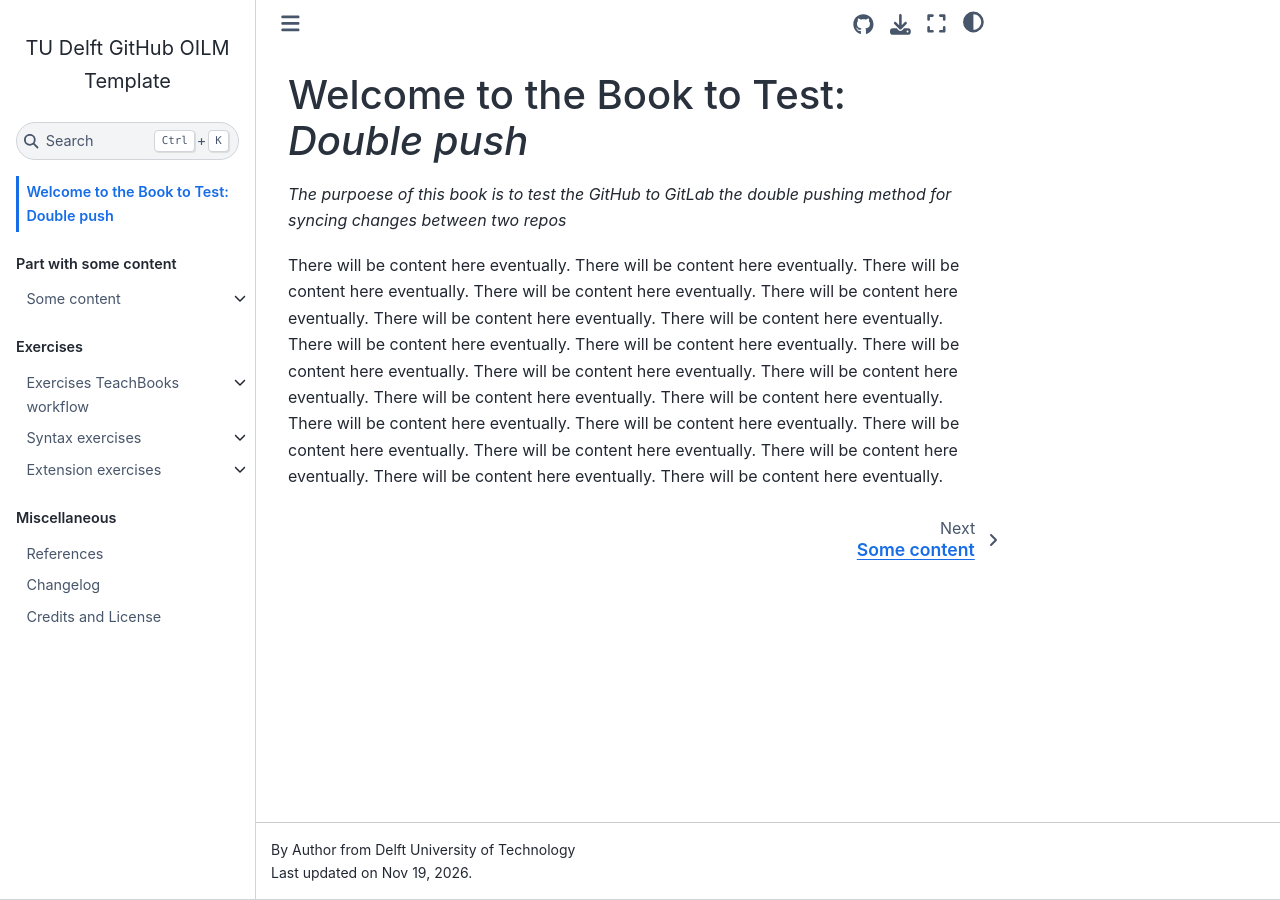
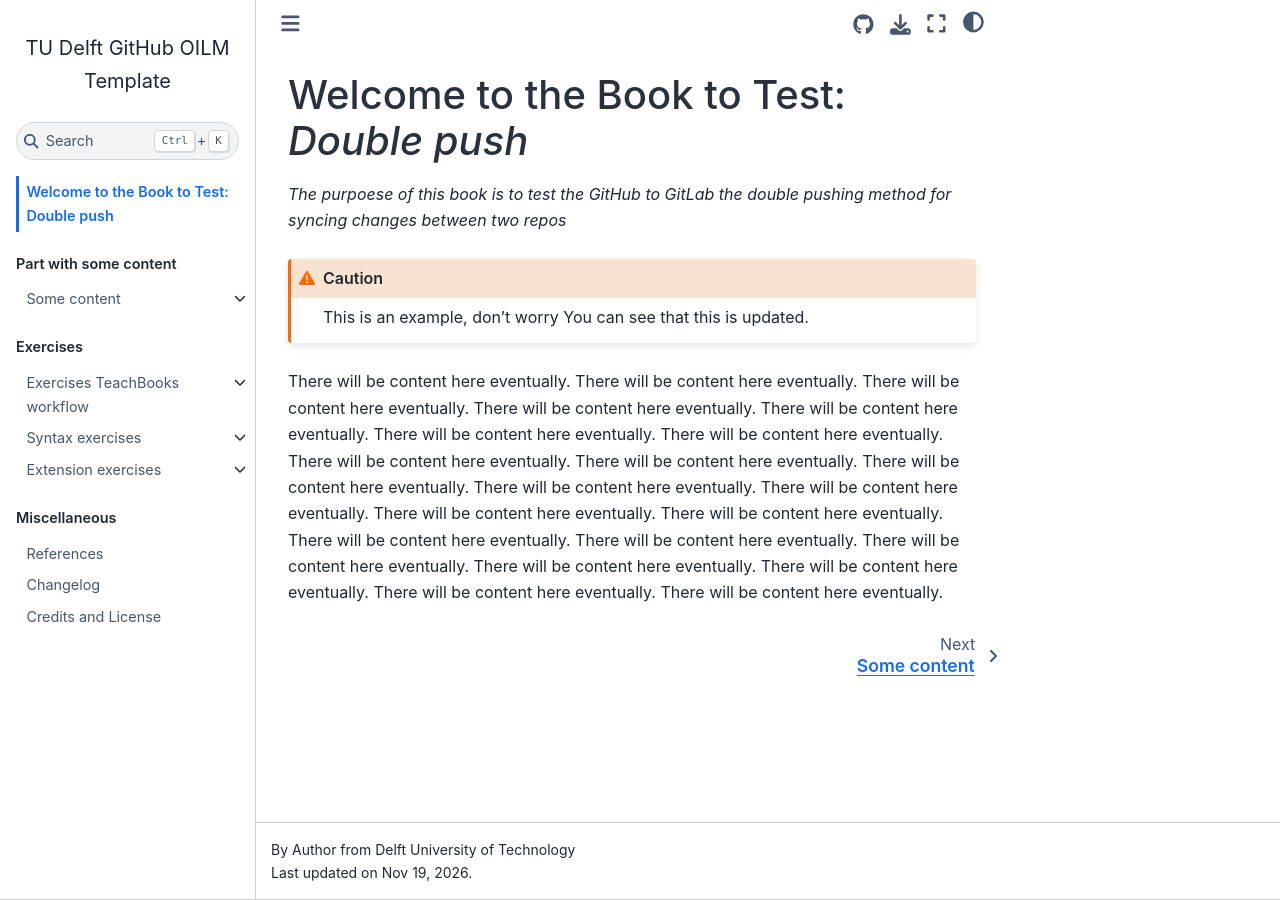
Before and after one commit to RBS-tud/TB-book-to-test-double-push, a Jupyter Book: the page built from book/intro.md, in a window 1280 px wide. Built offline with Jupyter Book 1.0.4 settings and Sphinx 7.4.7 and the Sphinx Book theme 1.1.4, drawn with Linux system fonts in a browser that asks for light colours; comment, search, counter and statistics services are not loaded.

Commit message:
A book update

````diff
--- a/book/intro.md
+++ b/book/intro.md
@@ -3,4 +3,8 @@
 
 _The purpoese of this book is to test the GitHub to GitLab the double pushing method for syncing changes between two repos_
 
+```{caution} This is an example, don't worry
+You can see that this is updated.
+```
+
 There will be content here eventually. There will be content here eventually. There will be content here eventually. There will be content here eventually. There will be content here eventually. There will be content here eventually. There will be content here eventually. There will be content here eventually. There will be content here eventually. There will be content here eventually. There will be content here eventually. There will be content here eventually. There will be content here eventually. There will be content here eventually. There will be content here eventually. There will be content here eventually. There will be content here eventually. There will be content here eventually. There will be content here eventually. There will be content here eventually. There will be content here eventually.
````
